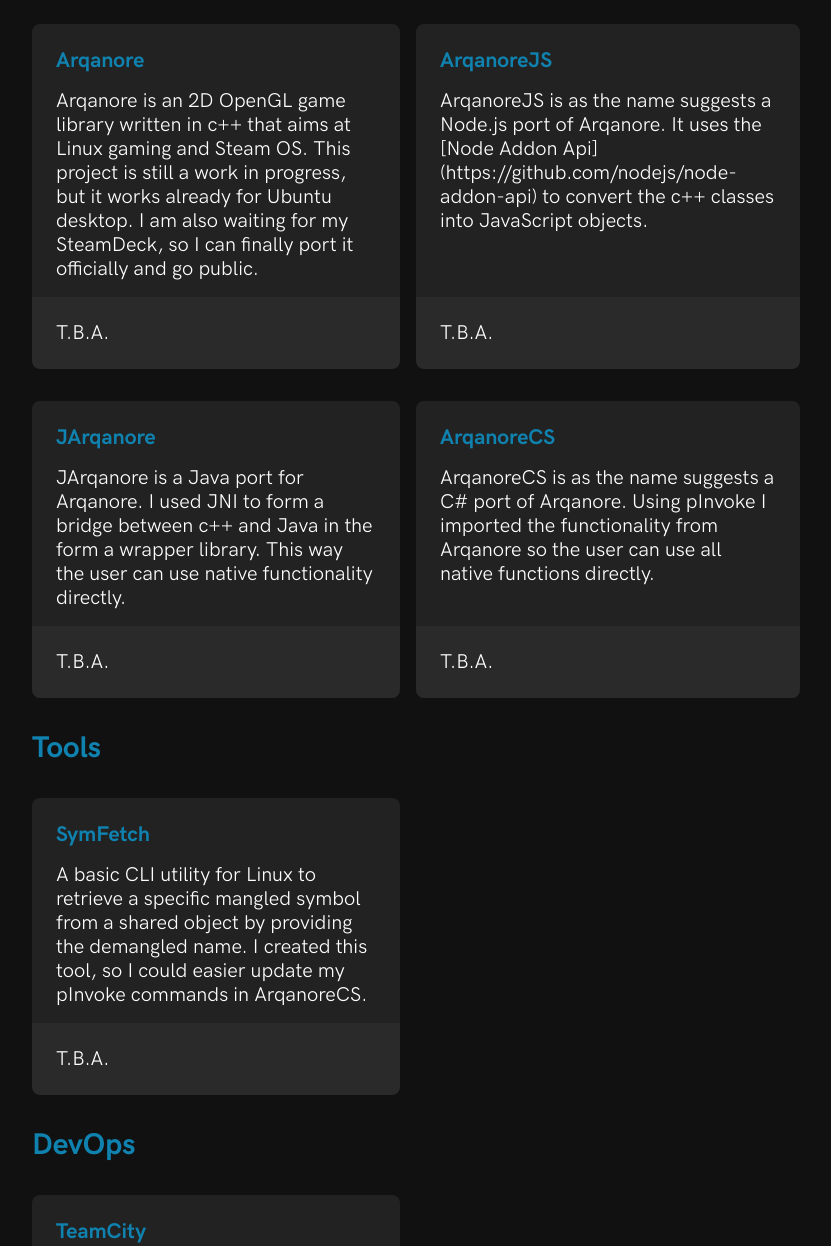
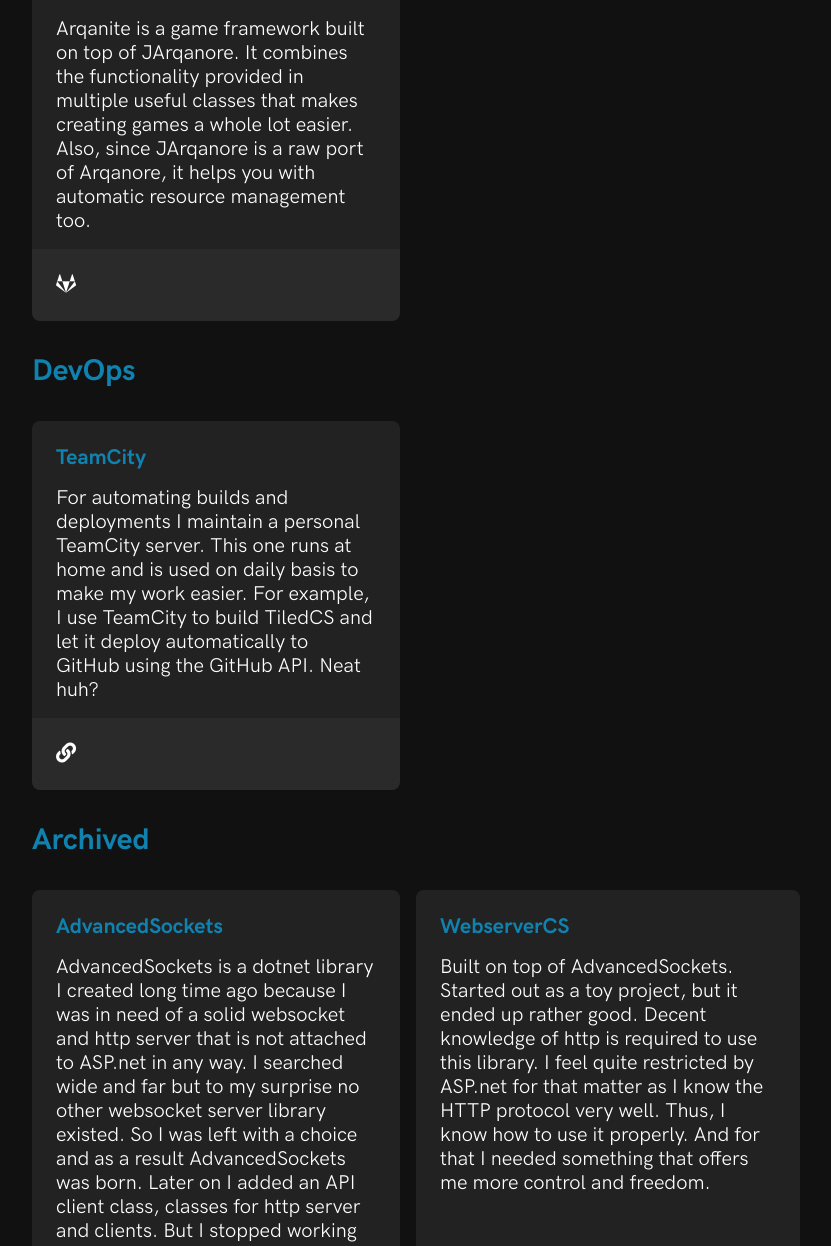
Before and after one commit to TheBoneJarmer/portfolio, a plain HTML site: page src/projects.html in a window 1280 px wide. Shown: the part 807-2053 px from the top of the page, without its empty margins (224-1055 px from the left). Drawn offline with Linux system fonts and the light colour scheme.

Commit message:
Updated projects page and social links

```diff
--- a/src/projects.html
+++ b/src/projects.html
@@ -35,28 +35,6 @@
             <h2>Libraries</h2>
             <div class="container">
                 <div class="project">
-                    <h1>Arqan</h1>
-                    <p>
-                        Arqan is an OpenGL library I wrote a long time ago. It basically pInvokes all OpenGL functions from c++ and converts it to a C# method.
-                        Both a Linux and Windows version is available as well as bindings to the popular GLFW library.
-                    </p>
-                    <div class="bottom">
-                        <a href="https://github.com/TheBoneJarmer/Arqan"><span class="fab fa-github"></span></a>
-                    </div>
-                </div>
-
-                <div class="project">
-                    <h1>TiledCS</h1>
-                    <p>
-                        A long time ago I started with a Tiled parser for C# because the existing alternatives were either broken or outdated. Once the library got stable I decided to go public with it and share it with an audience.
-                        And as of today TiledCS is one of the most popular Tiled parser libraries. Mostly used in combination with MonoGame or other .NET game frameworks and tools.
-                    </p>
-                    <div class="bottom">
-                        <a href="https://github.com/TheBoneJarmer/TiledCS"><span class="fab fa-github"></span></a>
-                    </div>
-                </div>
-
-                <div class="project">
                     <h1>Arqanore</h1>
                     <p>
                         Arqanore is an 2D OpenGL game library written in c++ that aims at Linux gaming and Steam OS.
@@ -64,18 +42,7 @@
                         I am also waiting for my SteamDeck, so I can finally port it officially and go public.
                     </p>
                     <div class="bottom">
-                        T.B.A.
-                    </div>
-                </div>
-
-                <div class="project">
-                    <h1>ArqanoreJS</h1>
-                    <p>
-                        ArqanoreJS is as the name suggests a Node.js port of Arqanore.
-                        It uses the [Node Addon Api](https://github.com/nodejs/node-addon-api) to convert the c++ classes into JavaScript objects.
-                    </p>
-                    <div class="bottom">
-                        T.B.A.
+                        <a href="https://gitlab.com/TheBoneJarmer/arqanore"><span class="fab fa-gitlab"></span></a>
                     </div>
                 </div>
 
@@ -85,33 +52,18 @@
                         JArqanore is a Java port for Arqanore. I used JNI to form a bridge between c++ and Java in the form a wrapper library.
                         This way the user can use native functionality directly.
                     </p>
-                    <p class="bottom">
-                        T.B.A.
-                    </p>
+                    <div class="bottom">
+                        <a href="https://gitlab.com/TheBoneJarmer/jarqanore"><span class="fab fa-gitlab"></span></a>
+                    </div>
                 </div>
 
                 <div class="project">
-                    <h1>ArqanoreCS</h1>
+                    <h1>Arqanite</h1>
                     <p>
-                        ArqanoreCS is as the name suggests a C# port of Arqanore.
-                        Using pInvoke I imported the functionality from Arqanore so the user can use all native functions directly.
+                        Arqanite is a game framework built on top of JArqanore. It combines the functionality provided in multiple useful classes that makes creating games a whole lot easier. Also, since JArqanore is a raw port of Arqanore, it helps you with automatic resource management too.
                     </p>
                     <div class="bottom">
-                        T.B.A.
-                    </div>
-                </div>
-            </div>
-
-            <h2>Tools</h2>
-            <div class="container">
-                <div class="project">
-                    <h1>SymFetch</h1>
-                    <p>
-                        A basic CLI utility for Linux to retrieve a specific mangled symbol from a shared object by providing the demangled name.
-                        I created this tool, so I could easier update my pInvoke commands in ArqanoreCS.
-                    </p>
-                    <div class="bottom">
-                        T.B.A.
+                        <a href="https://gitlab.com/TheBoneJarmer/arqanite"><span class="fab fa-gitlab"></span></a>
                     </div>
                 </div>
             </div>
@@ -155,6 +107,17 @@
                         <a href="https://github.com/TheBoneJarmer/WebserverCS"><span class="fab fa-github"></span></a>
                     </div>
                 </div>
+
+                <div class="project">
+                    <h1>TiledCS</h1>
+                    <p>
+                        A long time ago I started with a Tiled parser for C# because the existing alternatives were either broken or outdated. Once the library got stable I decided to go public with it and share it with an audience.
+                        And as of today TiledCS is one of the most popular Tiled parser libraries. Mostly used in combination with MonoGame or other .NET game frameworks and tools.
+                    </p>
+                    <div class="bottom">
+                        <a href="https://github.com/TheBoneJarmer/TiledCS"><span class="fab fa-github"></span></a>
+                    </div>
+                </div>
             </div>
         </main>
 
@@ -163,6 +126,7 @@
                 <span>Social</span>
                 <div class="menu">
                     <a href="https://github.com/TheBoneJarmer/"><span class="fab fa-github"></span></a>
+                    <a href="https://gitlab.com/TheBoneJarmer/"><span class="fab fa-gitlab"></span></a>
                     <a href="https://www.linkedin.com/in/ruben-labruyere-302314204/"><span class="fab fa-linkedin"></span></a>
                     <a href="https://thebonejarmer.itch.io/"><span class="fab fa-itch-io"></span></a>
                     <a href="https://twitter.com/TheBoneJarmer"><span class="fab fa-twitter"></span></a>
```
Also changed, not shown: src/404.html (+1 -0 lines), src/about.html (+1 -0 lines), src/index.html (+1 -0 lines), src/skills.html (+1 -0 lines).
